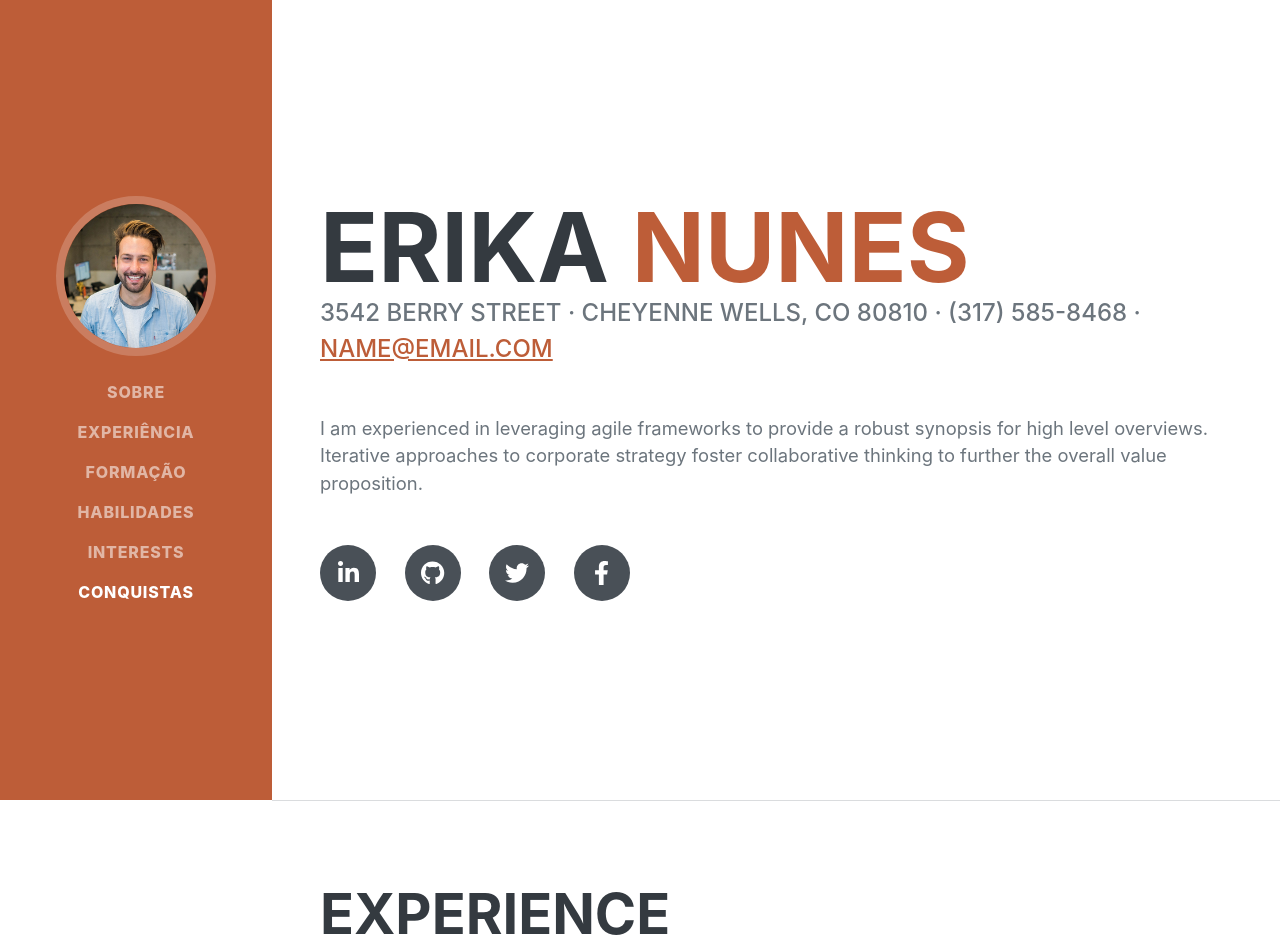
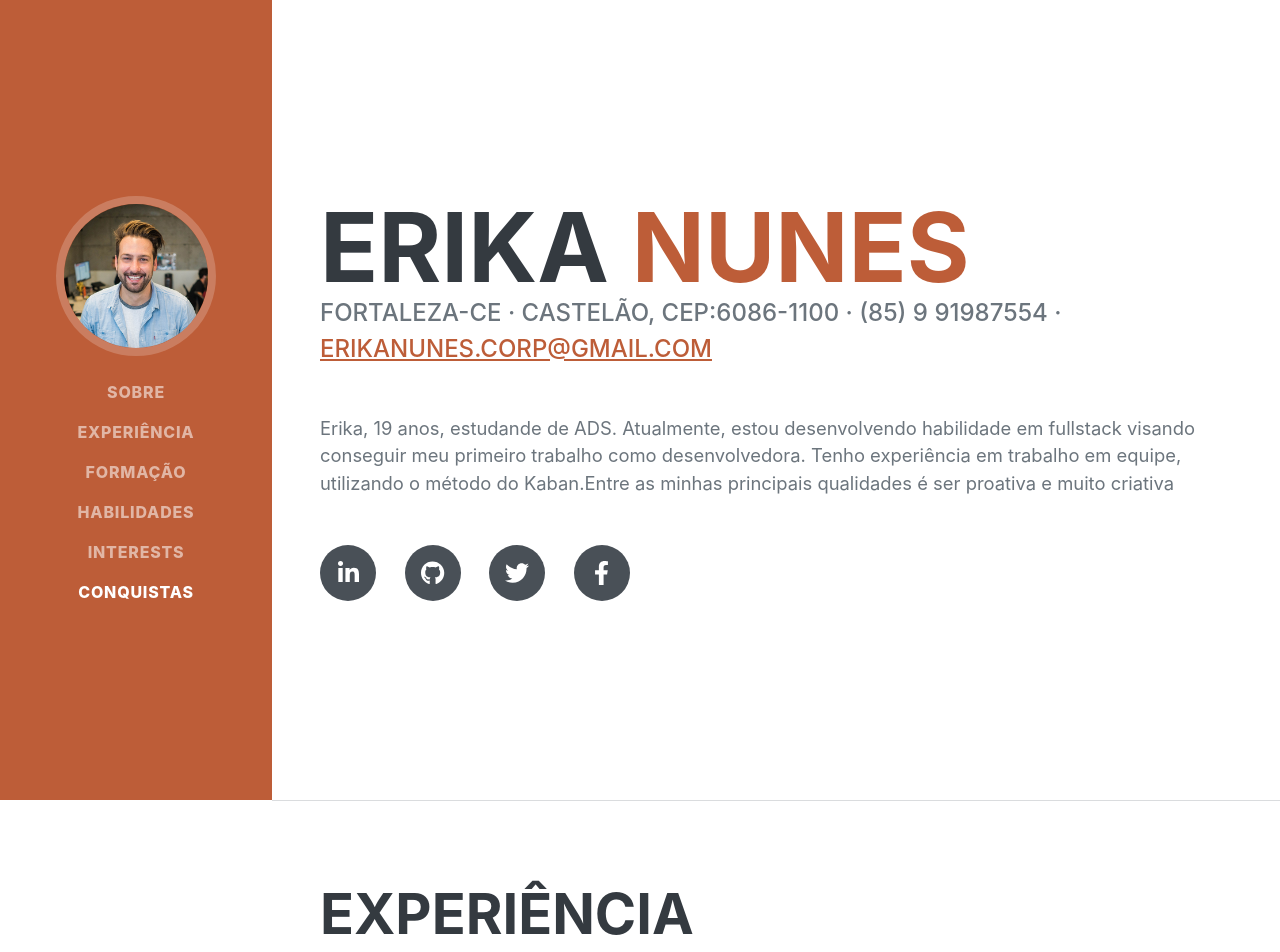
Before and after one commit to ErikaNunex/erikanunex.github.io, a plain HTML site: page index.html in a window 1280 px wide. Shown: the top 952 px of the page. Drawn offline with nearby package versions, Linux system fonts and the light colour scheme; a web font is replaced by a local one.

Commit message:
adicionei informações na aba sobre

```diff
--- a/index.html
+++ b/index.html
@@ -44,10 +44,10 @@
                         <span class="text-primary">Nunes</span>
                     </h1>
                     <div class="subheading mb-5">
-                        3542 Berry Street · Cheyenne Wells, CO 80810 · (317) 585-8468 ·
-                        <a href="mailto:name@email.com">name@email.com</a>
+                        Fortaleza-CE · Castelão, CEP:6086-1100 · (85) 9 91987554  ·
+                        <a href="mailto:name@email.com">erikanunes.corp@gmail.com</a>
                     </div>
-                    <p class="lead mb-5">I am experienced in leveraging agile frameworks to provide a robust synopsis for high level overviews. Iterative approaches to corporate strategy foster collaborative thinking to further the overall value proposition.</p>
+                    <p class="lead mb-5">Erika, 19 anos, estudande de ADS. Atualmente, estou desenvolvendo habilidade em fullstack visando conseguir meu primeiro trabalho como desenvolvedora. Tenho experiência em trabalho em equipe, utilizando o método do Kaban.Entre as minhas principais qualidades é ser proativa e muito criativa </p>
                     <div class="social-icons">
                         <a class="social-icon" href="#!"><i class="fab fa-linkedin-in"></i></a>
                         <a class="social-icon" href="#!"><i class="fab fa-github"></i></a>
@@ -60,7 +60,7 @@
             <!-- Experience-->
             <section class="resume-section" id="experience">
                 <div class="resume-section-content">
-                    <h2 class="mb-5">Experience</h2>
+                    <h2 class="mb-5">Experiência</h2>
                     <div class="d-flex flex-column flex-md-row justify-content-between mb-5">
                         <div class="flex-grow-1">
                             <h3 class="mb-0">Senior Web Developer</h3>
```
